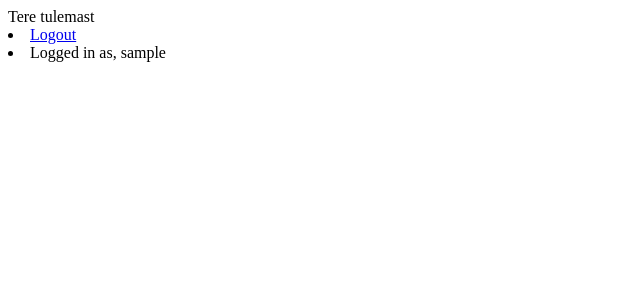
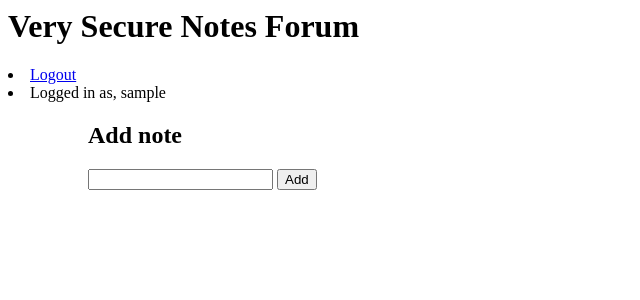
Before and after one commit to AlaNeponen/CyberSecurityBase2022-Project, a Django app: page /notes/ in a window 1280 px wide. Shown: the top 300 px of the page, without its empty margins (0-640 px from the left). Run offline with Django 4.2, Linux system fonts and the light colour scheme; the visitor is signed in with stand-in values (Sample User, id 1); data that the repository does not hold is empty.

Commit message:
rest of app

```diff
--- a/secureSite/notes/models.py
+++ b/secureSite/notes/models.py
@@ -4,4 +4,7 @@ from django.contrib.auth.models import User
 
 class Note(models.Model):
     content = models.CharField(max_length=200)
-    owner = models.ForeignKey(User, on_delete=models.CASCADE)
+    owner = models.ForeignKey(User, on_delete=models.CASCADE, db_column='owner')
+
+    class Meta:
+        db_table = 'NOTES'
--- a/secureSite/notes/templates/notes/login.html
+++ b/secureSite/notes/templates/notes/login.html
@@ -4,11 +4,11 @@
   <h1>Login</h1>
 
   {% if messages %}
-  <ul>
+    <ul>
       {% for message in messages %}
           <li>{{ message }}</li>
-          {% endfor %}
-  </ul>
+      {% endfor %}
+    </ul>
   {% endif %}
 
   <form method="POST">
--- a/secureSite/notes/templates/notes/notes.html
+++ b/secureSite/notes/templates/notes/notes.html
@@ -1,6 +1,14 @@
 <div>
-    Tere tulemast
+    <h1>Very Secure Notes Forum</h1>
 </div>
+
+{% if messages %}
+<ul>
+  {% for message in messages %}
+      <li>{{ message }}</li>
+  {% endfor %}
+</ul>
+{% endif %}
 
 <div>
     {% if user.is_authenticated %}
@@ -12,6 +20,28 @@
             Logged in as, {{user.username}}
         </li>
 
+        <ul>
+            {% for note in notes %}
+            <li>
+                {{note.content}}
+            </li>
+            <form action='delete/' method="POST">
+                {% csrf_token %}
+                <input type="hidden" name="id" value="{{note.id}}" />
+                <input type="submit" value="Delete"/>
+            </form>
+
+            {% endfor %}
+        <ul>
+
+            <h2>Add note</h2>
+
+            <form action='add/' method="POST" enctype="multipart/form-data">
+                {% csrf_token %}
+                <input type="note" name="note" id="note"/>
+                <input type="submit" value="Add"/>
+            </form>
+
     {% else %}
 
         <li class="nav-item">
--- a/secureSite/notes/templates/notes/register.html
+++ b/secureSite/notes/templates/notes/register.html
@@ -7,7 +7,7 @@
         <ul>
             {% for message in messages %}
                 <li>{{ message }}</li>
-                {% endfor %}
+            {% endfor %}
         </ul>
     {% endif %}
 
--- a/secureSite/notes/urls.py
+++ b/secureSite/notes/urls.py
@@ -6,4 +6,6 @@ urlpatterns = [
     path('register', views.register_request, name='register'),
     path('login', views.login_request, name='login'),
     path('logout', views.logout_request, name='logout'),
+    path('add/', views.add, name='add'),
+    path('delete/', views.delete, name='delete')
 ]
--- a/secureSite/notes/views.py
+++ b/secureSite/notes/views.py
@@ -1,14 +1,37 @@
 from django.shortcuts import render, redirect
-from django.http import HttpResponse
-from django.contrib.auth.models import User
+from django.contrib.auth.decorators import login_required
 from .models import Note
 from django.contrib.auth import login, authenticate, logout
 from django.contrib import messages
 from django.contrib.auth.forms import AuthenticationForm
 from .forms import CustomUserCreationForm
+from django.db import connection
+from babel.dates import format_datetime
+from datetime import datetime
 
 def index(request):
-    return render(request=request, template_name='notes/notes.html')
+    notes = []
+    if request.user.is_authenticated:
+        notes = Note.objects.all()
+    return render(request=request, template_name='notes/notes.html', context={'notes': notes})
+
+@login_required
+def add(request):
+    content = request.POST.get('note')
+    d = datetime.now()
+    formatted_date = format_datetime(d, "yyyy.MMMM.dd GGG hh:mm a", locale='en')
+    content += f', posted by: {request.user.username}, timestamp: {formatted_date}'
+    cursor = connection.cursor()
+    id = request.user.id
+    query = f"INSERT INTO NOTES (content, owner) VALUES ('{content}', '{id}')"
+    cursor.execute(query)
+    return redirect('/notes')
+
+@login_required
+def delete(request):
+    n = Note.objects.get(pk=request.POST.get('id'))
+    n.delete()
+    return redirect('/notes')
 
 def register_request(request):
     if request.method == 'POST':
```
Also changed, not shown: requirements.txt (added, +7 -0 lines), secureSite/notes/migrations/0001_initial.py (added), secureSite/notes/migrations/0002_alter_note_table.py (added), secureSite/notes/migrations/0003_alter_note_owner.py (added), 1 other file.
